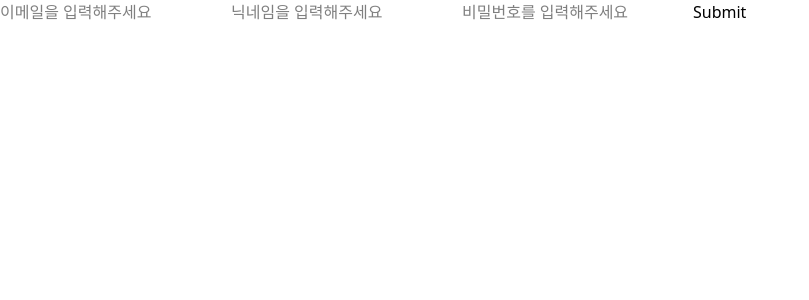
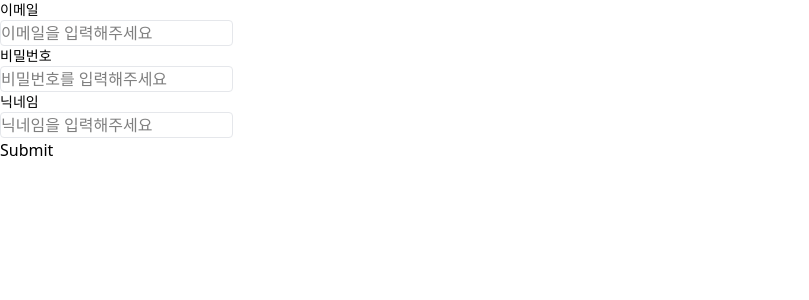
Before and after one commit to Nari-Natural-AI-for-Reflecting-Insight/Nari-Web, a React (Vite) app: page /signup in a window 1280 px wide. Shown: the top 300 px of the page, without its empty margins (0-809 px from the left). Built offline with nearby package versions, Linux system fonts and the light colour scheme.

Commit message:
feat : 회원가입 로직 Form컴포넌트로 변경

```diff
--- a/src/features/auth/schema.ts
+++ b/src/features/auth/schema.ts
@@ -15,4 +15,4 @@ export const signupSchema = z.object({
     }),
   nickname: z.string().min(1, { message: '닉네임을 입력해주세요.' }),
 });
-export type SignupInputs = z.infer<typeof signupSchema>;
+export type SignupValues = z.infer<typeof signupSchema>;
--- a/src/pages/Signup.tsx
+++ b/src/pages/Signup.tsx
@@ -1,39 +1,67 @@
 import { SubmitHandler, useForm } from 'react-hook-form';
 import { zodResolver } from '@hookform/resolvers/zod';
 import useSignupMutation from '@/features/auth/hooks/useSignupMutation';
-import { SignupInputs, signupSchema } from '@/features/auth/schema';
+import { SignupValues, signupSchema } from '@/features/auth/schema';
+import { Form } from '@/shared/components/form';
 
 const Signup = () => {
   const signupMutation = useSignupMutation();
-  const {
-    register,
-    handleSubmit,
-    formState: { errors },
-  } = useForm<SignupInputs>({
+  const { handleSubmit, control } = useForm<SignupValues>({
     resolver: zodResolver(signupSchema),
+    defaultValues: { email: '', password: '', nickname: '' },
   });
 
-  const onSubmit: SubmitHandler<SignupInputs> = (data) => {
+  const onSubmit: SubmitHandler<SignupValues> = (data) => {
     signupMutation.mutate(data);
+    // todo : error 처리
   };
 
   return (
-    <form onSubmit={handleSubmit(onSubmit)}>
-      <input placeholder="이메일을 입력해주세요" {...register('email')} />
-      {errors.email && <p>{errors.email.message}</p>}
-      <input
-        autoComplete="current-username"
-        placeholder="닉네임을 입력해주세요"
-        {...register('nickname')}
+    <form
+      onSubmit={handleSubmit(onSubmit)}
+      className="flex flex-col items-start"
+    >
+      <Form.Field
+        control={control}
+        name="email"
+        render={({ field, formState }) => (
+          <>
+            <Form.Label>이메일</Form.Label>
+            <Form.Control field={field} placeholder="이메일을 입력해주세요" />
+            <Form.ErrorMessage errorMessage={formState.errors.email?.message} />
+          </>
+        )}
       />
-      {errors.nickname && <p>{errors.nickname.message}</p>}
-      <input
-        type="password"
-        autoComplete="current-password"
-        placeholder="비밀번호를 입력해주세요"
-        {...register('password')}
+      <Form.Field
+        control={control}
+        name="password"
+        render={({ field, formState }) => (
+          <>
+            <Form.Label>비밀번호</Form.Label>
+            <Form.Control
+              field={field}
+              placeholder="비밀번호를 입력해주세요"
+              type="password"
+            />
+            <Form.ErrorMessage
+              errorMessage={formState.errors.password?.message}
+            />
+          </>
+        )}
       />
-      {errors.password && <p>{errors.password.message}</p>}
+      <Form.Field
+        control={control}
+        name="nickname"
+        render={({ field, formState }) => (
+          <>
+            <Form.Label>닉네임</Form.Label>
+            <Form.Control field={field} placeholder="닉네임을 입력해주세요" />
+            <Form.ErrorMessage
+              errorMessage={formState.errors.nickname?.message}
+            />
+          </>
+        )}
+      />
       <input type="submit" />
     </form>
   );
```
Also changed, not shown: src/shared/components/index.tsx (deleted).
